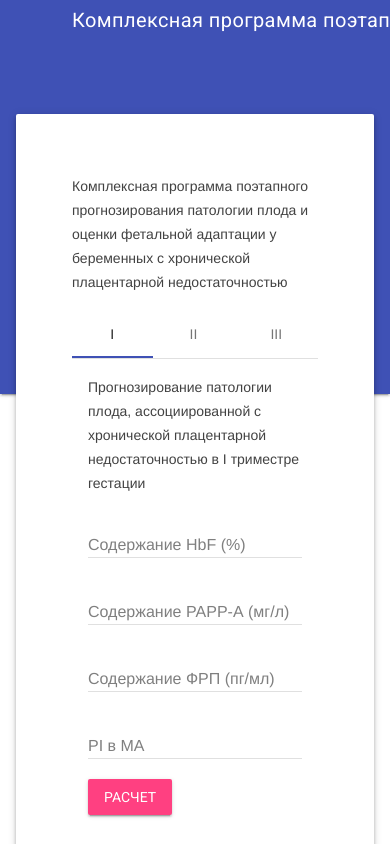
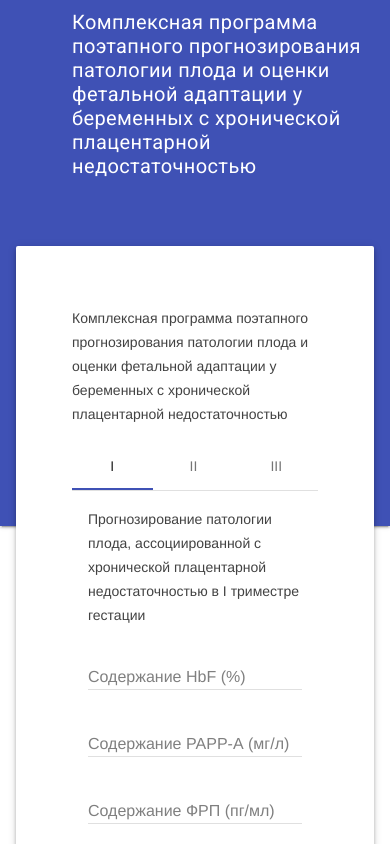
Before and after one commit to SpyWSamara/prediction-and-evaluation, a plain HTML site: page index.html in a window 390 px wide. Drawn offline with Linux system fonts and the light colour scheme.

Commit message:
fix header

```diff
--- a/css/styles.css
+++ b/css/styles.css
@@ -5,6 +5,18 @@
     -ms-flex-negative: 0;
     flex-shrink: 0;
     z-index: 0;
+}
+
+.page-header .mdl-layout__header-row .mdl-layout__title {
+    width: 100%;
+    margin: 0.5em 0;
+    line-height: 1.2em;
+}
+
+@media screen and (max-width: 1024px) {
+    .page-header .mdl-layout__header-row {
+        height: auto;
+    }
 }
 
 .page-main {
--- a/index.html
+++ b/index.html
@@ -27,7 +27,7 @@
 
 <body>
     <div class="mdl-layout mdl-js-layout mdl-layout--fixed-header">
-        <header class="mdl-layout__header mdl-layout__header--scroll">
+        <header class="page-header mdl-layout__header mdl-layout__header--scroll">
             <div class="mdl-layout__header-row">
                 <p class="mdl-layout__title">Комплексная программа поэтапного прогнозирования патологии плода и оценки фетальной адаптации у беременных с хронической плацентарной недостаточностью</p>
             </div>
```
